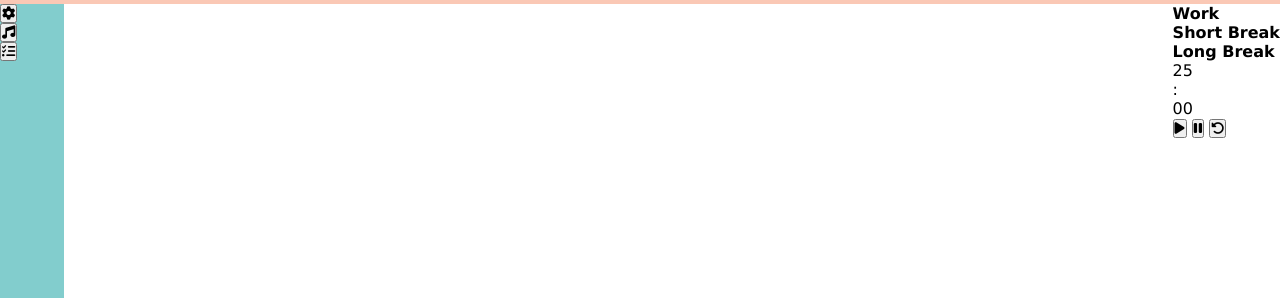
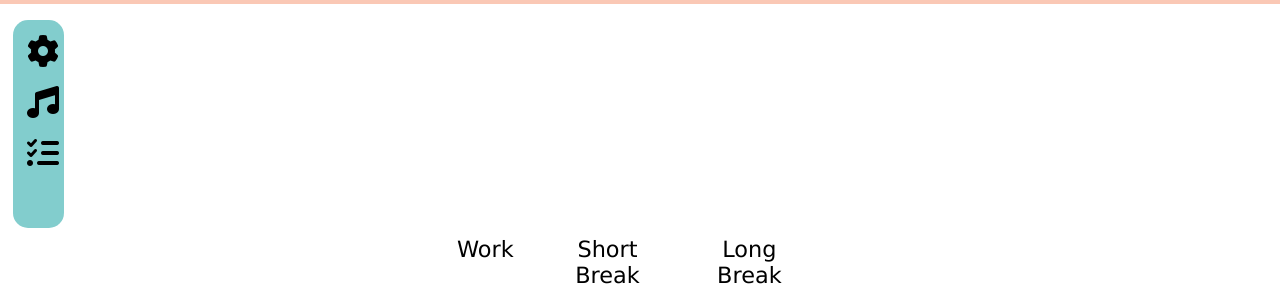
Before and after one commit to suppixie/pomodoro, a plain HTML site: page pomodoro.html in a window 1280 px wide. Shown: the part 76-374 px from the top of the page. Drawn offline with Linux system fonts and the light colour scheme.

Commit message:
added timer

```diff
--- a/pomodoro.css
+++ b/pomodoro.css
@@ -7,7 +7,7 @@
 }
 
 section {
-    width: 100%;
+    max-width: 100%;
     height: 100%;
     display: flex;
     position: relative;
@@ -16,7 +16,7 @@ section {
 }
 
 header {
-    width: 100%;
+    max-width: 100%;
     height:10vh;
     display: flex;
     justify-content: space-between;
@@ -25,6 +25,7 @@ header {
     align-items: center;
     background-color: rgba(244, 144, 107, 0.499);
     font-family: Verdana, sans-serif;
+    font-size: 2.8vh;
 }
 
 header ul {
@@ -51,14 +52,73 @@ header ul li a{
     position: relative;
     justify-content: space-between;
 }
+/* settings of the timer */
 
 .settings {
-    width: 5vw;
-    height: 90vh;
+    margin: 2vh 1vw;
+    width: 4vw;
+    max-height: 30vh;
     background-color: rgba(0, 154, 154, 0.492);
+    position: relative;
+    border-radius:15px;
+    display: block
+
 }
 
 .settings button {
+    background-color: transparent;
+    font-size: 4vh;
+    border: none;
     display:block;
-    vertical-align: middle;
+    margin: 1.1vw;
 }
+
+.timer-block {
+    width: 30vw;
+    max-height: 30vh;
+    background-color: rgba(255, 255, 255, 0.497);
+    border-radius: 20px;
+    text-align: center;
+    /* padding:2vh 2vw; */
+    position: relative;
+    translate: -120% 90%;
+}
+/* tabs in the timer */
+.tabs {
+    display: flex;
+    justify-content: space-between;
+}
+
+.tabs p {
+    background-color: rgba(255, 255, 255, 0.281);
+    padding: 2vh 1.7vw;
+    border-top-right-radius: 15px;
+    border-top-left-radius: 15px;
+    cursor: pointer;
+    font-size: 2.8vh;
+    align-items: center;
+}
+
+.time-display {
+    font-size: 10vh;
+    padding-bottom: 2vh;
+}
+
+.timer-controls {
+    display: flex;
+    margin:0 10vw;
+    justify-content: space-between;
+    padding-bottom: 1.5vh;
+}
+
+.timer-controls button {
+    background-color: transparent;
+    border: none;
+    font-size: 4vh;
+    cursor: pointer;
+    transition: 0.5s;
+}
+.timer-controls button:hover {
+    transition: ease-in-out;
+    cursor: pointer;
+}
--- a/pomodoro.html
+++ b/pomodoro.html
@@ -26,6 +26,7 @@
                 <button><i class="fa-solid fa-music"></i></button>
                 <button><i class="fa-solid fa-list-check"></i></button>
             </div>
+            <!-- <i class="fa-solid fa-square-chevron-right"></i> -->
             <!-- <img class="pomodoro-bg" src=""> -->
             <div class="timer-block">
                 <!-- task name section-->
@@ -33,17 +34,17 @@
                 <!-- session number -->
                 <!-- tabs for time and breaks-->
                 <div class="tabs">
-                    <h4 id="work">Work</h4>
-                    <h4 id="sbreak">Short Break</h4>
-                    <h4 id="lbreak">Long Break</h4>
+                    <p id="work">Work</p>
+                    <p id="sbreak">Short Break</p>
+                    <p id="lbreak">Long Break</p>
                 </div>
 
                 <!-- timer -->
                 <div class="timer">
                     <div class="time-display">
-                        <p id="minutes"></p>
-                        <p>:</p>
-                        <p id="seconds"></p>
+                        <span id="minutes"></span>
+                        <span>:</span>
+                        <span id="seconds"></span>
                     </div>
 
                     <!-- controls to start , pause and reset -->
--- a/pomodoro.js
+++ b/pomodoro.js
@@ -61,9 +61,9 @@ window.onload = () => {
 // start timer
 function start() {
     // change button
-    document.getElementById('start').style.display = "block";
-    document.getElementById('stop').style.display = "block";
-    document.getElementById('reset').style.display = "block";
+    document.getElementById('start').style.display = "flex";
+    document.getElementById('stop').style.display = "flex";
+    document.getElementById('reset').style.display = "flex";
 
     // change the time
     seconds = 59;
```
